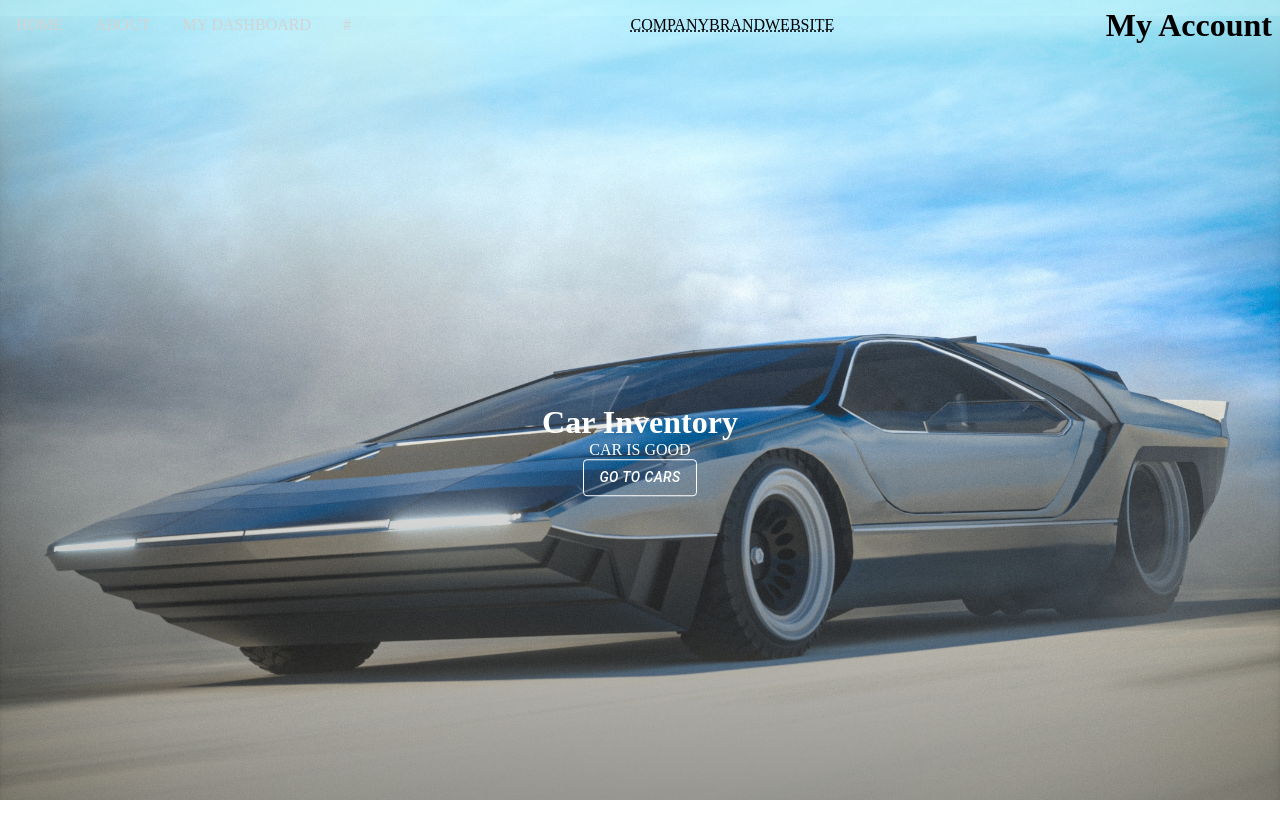
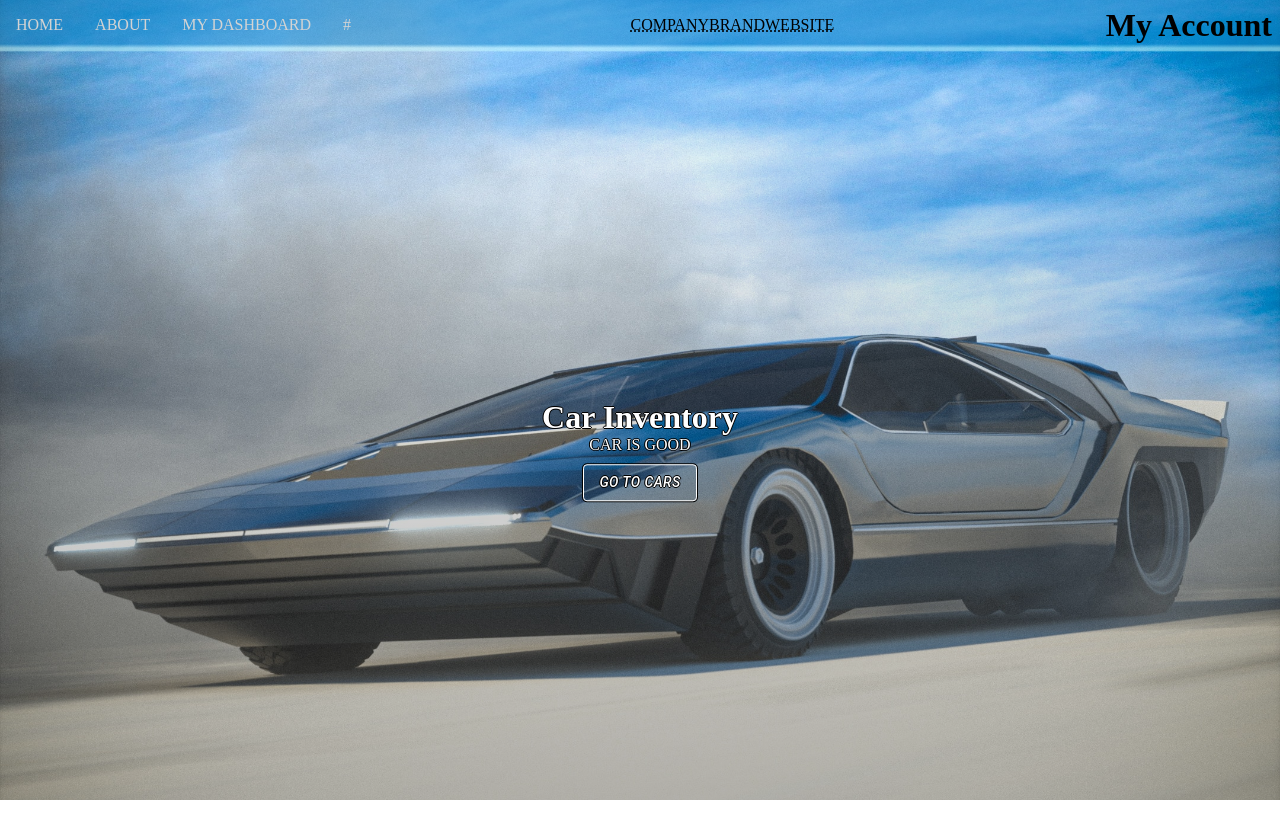
Before and after one commit to GhostWheat/car_dealership_site_react, a React (Create React App) app: page / in a window 1280 px wide. Shown: the top 838 px of the page. Built offline with nearby package versions, Linux system fonts and the light colour scheme.

Commit message:
front splash styling

```diff
--- a/src/components/Home/Home.tsx
+++ b/src/components/Home/Home.tsx
@@ -3,6 +3,7 @@ import { styled } from '@mui/system';
 import { Button } from '@mui/material';
 import unsplashImage from '../../assets/images/cash-macanaya-_5lTTNE2L5I-unsplash.jpg'
 import { Link } from 'react-router-dom';
+import { MarginRounded } from '@mui/icons-material';
 
 interface Props {
     title: string;
@@ -19,7 +20,7 @@ interface Props {
 const Root = styled('div')({
     padding: 0,
     margin: 0,
-    backgroundImage: `linear-gradient(to bottom, rgba(204,255,255, 0.8) 2%, rgba(204,255,255, 0.8) 2%, rgba(204,255,255, 0.75) 2%, rgba(204,255,255, 0.75) 2%, rgba(0,0,0,0) 40%, rgba(0,0,0, .4)), url(${unsplashImage})`,
+    backgroundImage: `linear-gradient(to bottom, rgba(10,133,203, 0.5) 5.5%, rgba(204,255,255, 0.5) 6%, rgba(204,255,255, 0.5) 6.3%, rgba(204,255,255, 0) 6.5%, rgba(0,0,0,0) 0%, rgba(0,0,0, .3) ), url(${unsplashImage})`,
     width: '100%',
     height: '100%',
     backgroundSize: 'cover',
@@ -89,6 +90,7 @@ const MainText = styled('div')({
     left: '50%',
     transform: 'translate(-50%, -50%)',
     color: 'white'
+
 })
 
 export const Home = (props: Props) => {
@@ -115,10 +117,10 @@ export const Home = (props: Props) => {
             </NavbarContainer>
 
             <Main>
-                <MainText>
+                <MainText id="maintext">
                     <h1>{props.title}</h1>
                     <p>CAR IS GOOD</p>
-                    <Button color='inherit' variant='outlined'><i>GO TO CARS</i></Button>
+                    <Button sx={{marginTop: '10px',boxShadow: '1px 0 0 #000, 0 -1px 0 #000, 0 1px 0 #000, -1px 0 0 #000'}} color='inherit' variant='outlined'><i>GO TO CARS</i></Button>
                 </MainText>
             </Main>
 
--- a/src/styles.css
+++ b/src/styles.css
@@ -3,3 +3,7 @@
     margin: 0;
     box-sizing: inherit;
 }
+
+#maintext>*{
+    text-shadow: 1px 0 0 #000, 0 -1px 0 #000, 0 1px 0 #000, -1px 0 0 #000;
+}
```
